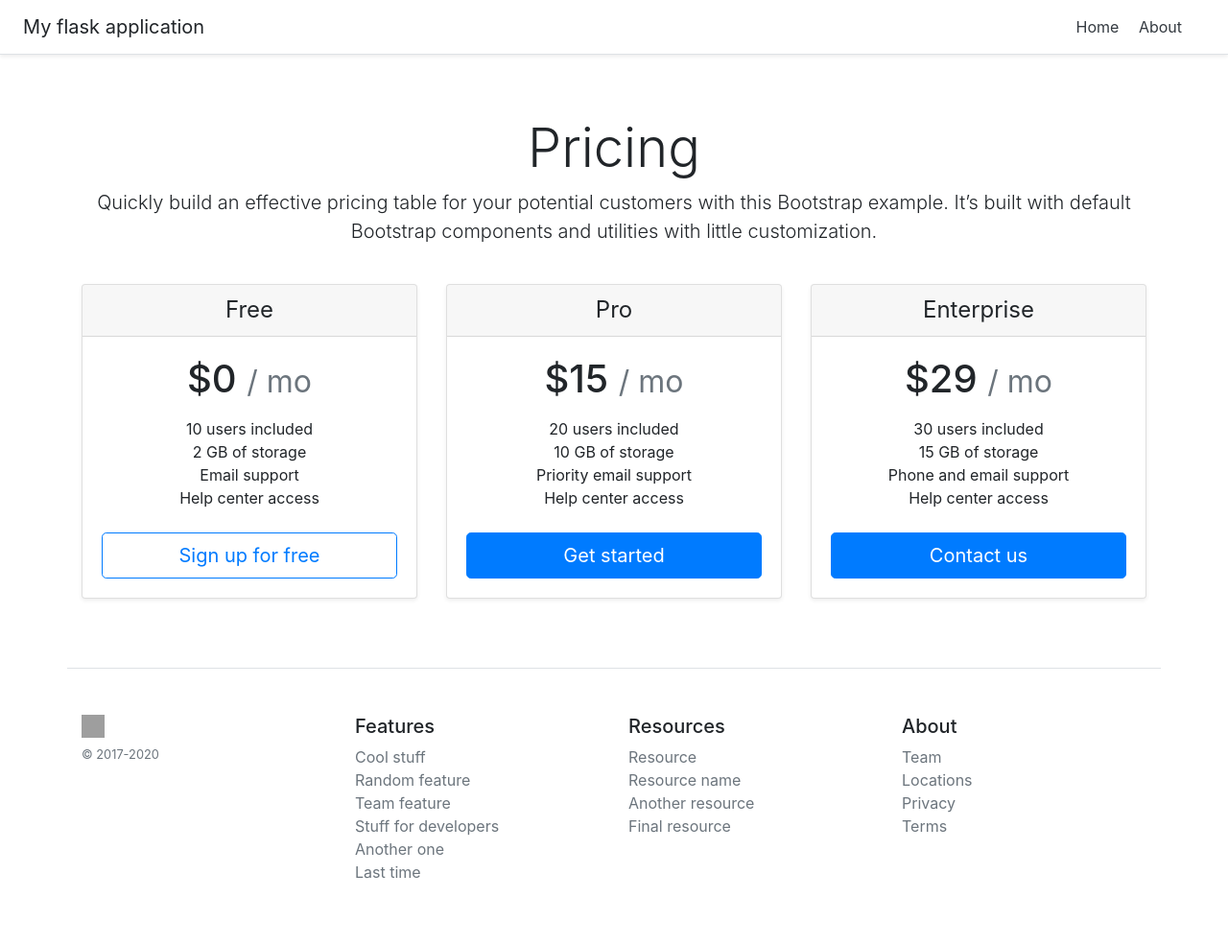
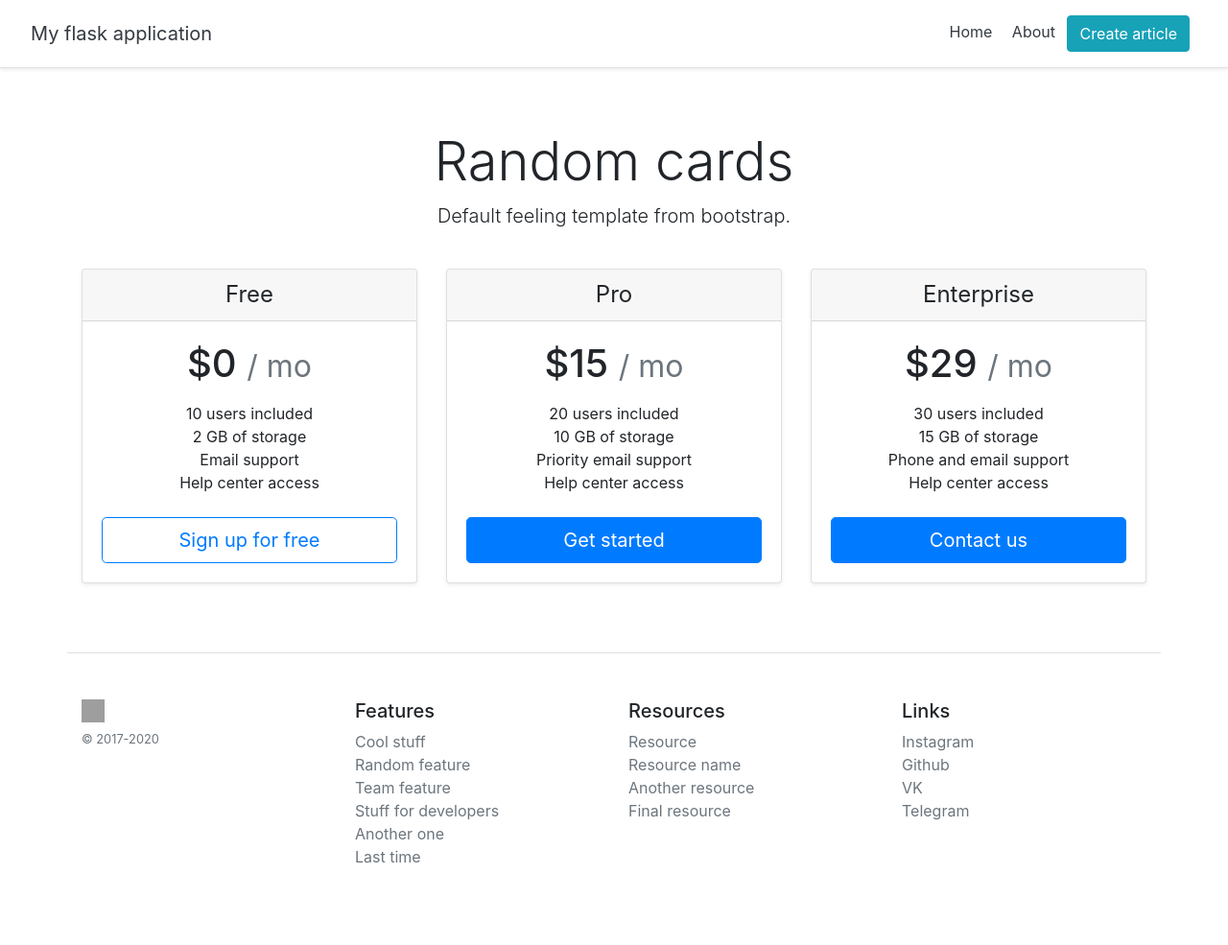
Before and after one commit to mogose22/flask_tutorial, a Flask app: page / in a window 1280 px wide. Shown: the whole page at 96% size. After the commit the page ends 900 px from the top, so only its background shows below. Run offline with Flask 2, Linux system fonts and the light colour scheme; some libraries are stand-ins or nearby versions; grey boxes are pictures that could not be loaded.

Commit message:
ex3: add DB and /create-article

```diff
--- a/main.py
+++ b/main.py
@@ -1,6 +1,42 @@
-from flask import Flask, render_template
+from flask import Flask, render_template, request, redirect
+from flask_sqlalchemy import SQLAlchemy
+from datetime import datetime
 
 app = Flask(__name__)
+app.config['SQLALCHEMY_DATABASE_URI'] = 'sqlite:///my_flask_app.db'
+app.config['SQLALCHEMY_TRACK_MODIFICATIONS'] = False
+db = SQLAlchemy(app)
+
+
+class Article(db.Model):
+    id = db.Column(db.Integer, primary_key=True)
+    title = db.Column(db.String(100), nullable=False)
+    intro = db.Column(db.String(300), nullable=False)
+    text = db.Column(db.Text, nullable=False)
+    date = db.Column(db.DateTime, default=datetime.utcnow)
+
+    def __repr__(self):
+        return '<Article %r>' % self.id
+
+@app.route('/create-article', methods=['POST', 'GET'])
+def create_article():
+    if request.method == 'POST':
+        title = request.form['title']
+        intro = request.form['intro']
+        text = request.form['text']
+        print("Create article.\ntitle: {}, intro: {}, text: {}".format(title, intro, text))
+        article = Article(title=title, intro=intro, text=text)
+        print("Create Article object is OK!")
+        try:
+            db.session.add(article)
+            print("db.session.add is ok!")
+            db.session.commit()
+            print('db.session.commit is ok!')
+            return redirect('/')
+        except Exception as e:
+            return "При добавлении статьи произошла ошибка: %e " %e
+    else:
+        return render_template("create-article.html")
 
 @app.route('/')
 @app.route('/home')
@@ -12,9 +48,5 @@ def index():
 def about():
     return render_template('about.html')
 
-@app.route('/users/<string:name>/<int:user_id>')
-def users(name:str, user_id: int):
-    return 'User page: {} {}'.format(name, user_id)
-
 if __name__ == '__main__':
     app.run(debug=True)
--- a/templates/about.html
+++ b/templates/about.html
@@ -6,6 +6,9 @@ about
 
 {% block body %}
 <div class="container">
- <h1>About us</h1>
+<div class="pricing-header px-3 py-3 pt-md-5 pb-md-4 mx-auto text-center">
+ <h1 class="display-4">Place for information about me</h1>
+ <p class="lead">Some intresting information.</p>
+</div>
 </div>
 {% endblock %}
--- a/templates/base.html
+++ b/templates/base.html
@@ -11,10 +11,11 @@
  </head>
  <body>
  <div class="d-flex flex-column flex-md-row align-items-center p-3 px-md-4 mb-3 bg-white border-bottom shadow-sm">
-  <h5 class="my-0 mr-md-auto font-weight-normal">My flask application</h5>
+  <h5 class="my-0 mr-md-auto font-weight-normal"><a class="p-2 text-dark" href="/">My flask application</a></h5>
    <nav class="my-2 my-md-0 mr-md-3">
     <a class="p-2 text-dark" href="/">Home</a>
     <a class="p-2 text-dark" href="/about">About</a>
+	<a class="btn btn-info" href="/create-article">Create article</a>
    </nav>
   </div>
 
@@ -47,12 +48,12 @@
         </ul>
       </div>
       <div class="col-6 col-md">
-        <h5>About</h5>
+        <h5>Links</h5>
         <ul class="list-unstyled text-small">
-          <li><a class="text-muted" href="#">Team</a></li>
-          <li><a class="text-muted" href="#">Locations</a></li>
-          <li><a class="text-muted" href="#">Privacy</a></li>
-          <li><a class="text-muted" href="#">Terms</a></li>
+          <li><a class="text-muted" href="https://www.instagram.com/davydov_offl/">Instagram</a></li>
+          <li><a class="text-muted" href="https://github.com/mogose22">Github</a></li>
+          <li><a class="text-muted" href="https://vk.com/id223790027">VK</a></li>
+          <li><a class="text-muted" href="https://t.me/mogose22">Telegram</a></li>
         </ul>
       </div>
     </div>
--- a/templates/index.html
+++ b/templates/index.html
@@ -7,8 +7,8 @@ home
 {% block body %}
 <div class="container">
 <div class="pricing-header px-3 py-3 pt-md-5 pb-md-4 mx-auto text-center">
-  <h1 class="display-4">Pricing</h1>
-  <p class="lead">Quickly build an effective pricing table for your potential customers with this Bootstrap example. It’s built with default Bootstrap components and utilities with little customization.</p>
+  <h1 class="display-4">Random cards</h1>
+  <p class="lead">Default feeling template from bootstrap.</p>
 </div>
 <div class="card-deck mb-3 text-center">
     <div class="card mb-4 shadow-sm">
```
Also changed, not shown: templates/create-article.html (added, +17 -0 lines), my_flask_app.db (added).
